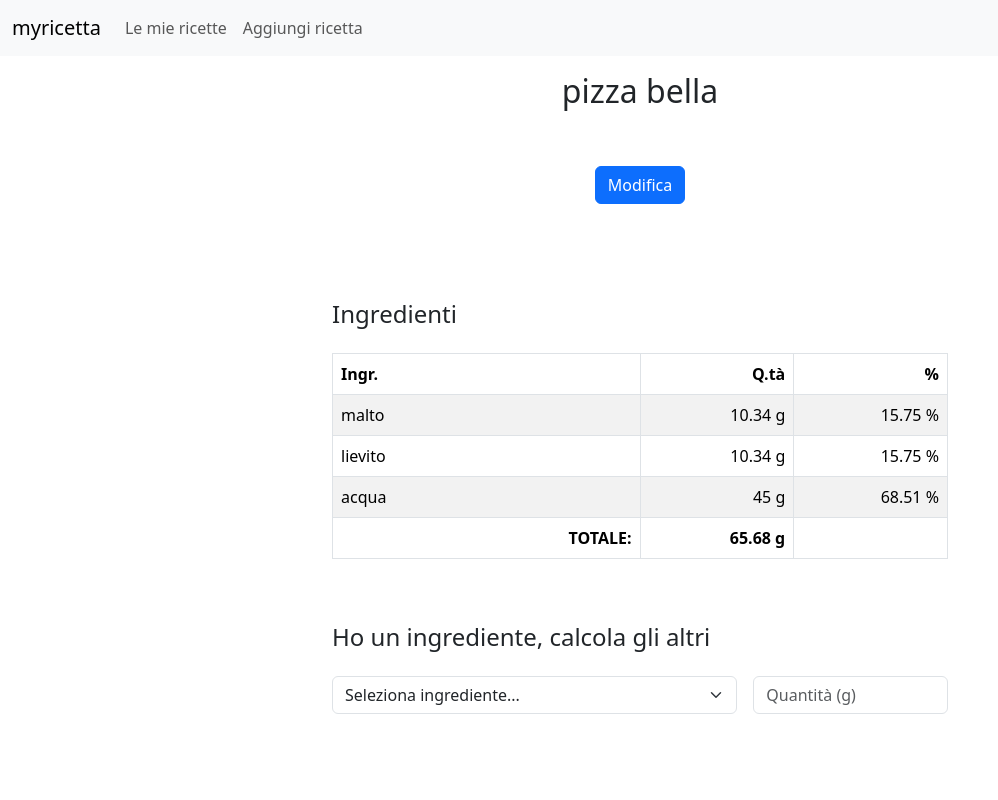
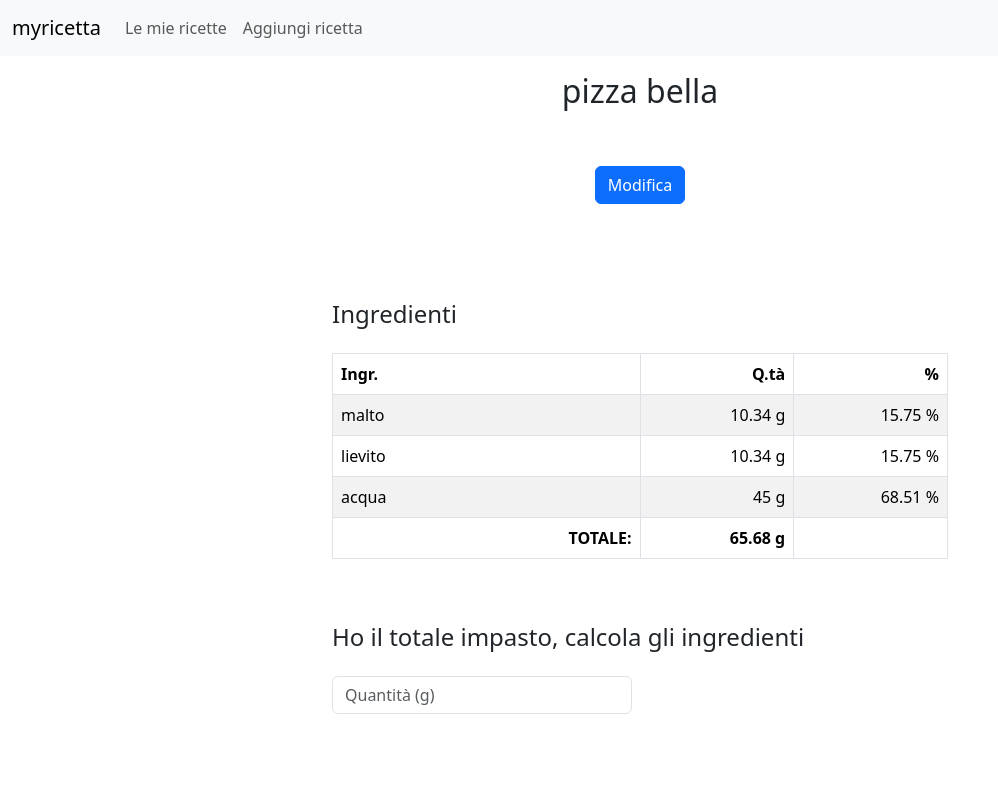
Before and after one commit to tave8/myricetta-react, a React (Vite) app: page /my-recipes/1 in a window 1280 px wide. Shown: the top 800 px of the page, without its empty margins (0-998 px from the left). Built offline with nearby package versions, Linux system fonts and the light colour scheme.

Commit message:
recipe quantity to ingredient works

```diff
--- a/src/components/recipe-calculations/RecipeCalculations.jsx
+++ b/src/components/recipe-calculations/RecipeCalculations.jsx
@@ -5,8 +5,8 @@ import RecipeQuantityToIngredients from "./RecipeQuantityToIngredients"
 const RecipeCalculations = ({ _recipeInstance }) => {
   return (
     <>
-      <OneIngredientToOthers _recipeInstance={_recipeInstance} />
-      {/* <RecipeQuantityToIngredients /> */}
+      {/* <OneIngredientToOthers _recipeInstance={_recipeInstance} /> */}
+      <RecipeQuantityToIngredients _recipeInstance={_recipeInstance} />
     </>
   )
 }
--- a/src/components/recipe-calculations/RecipeQuantityToIngredients.jsx
+++ b/src/components/recipe-calculations/RecipeQuantityToIngredients.jsx
@@ -1,7 +1,9 @@
 import { useState } from "react"
+import { Row, Col, Placeholder, Spinner, Alert, Button, Image, Form, Table } from "react-bootstrap"
+
 import { QuantityIsNotValidError } from "../../assets/js/Recipe/errors"
 
-const RecipeQuantityToIngredients = () => {
+const RecipeQuantityToIngredients = ({ _recipeInstance }) => {
   // feature: from recipe total quantity, calculate ingredients
   const [knownRecipeQuantity, setKnownRecipeQuantity] = useState("")
   const [ingredientsCalculationsFromRecipeQuantity, setIngredientsCalculationsFromRecipeQuantity] = useState(null)
@@ -120,5 +122,4 @@ const scrollIntoViewOfKnownRecipeQuantityInput = () => {
   // document.getElementById("known-recipe-quantity-input").scrollIntoView()
 }
 
-
 export default RecipeQuantityToIngredients
```
